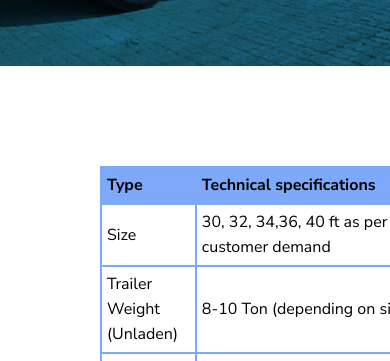
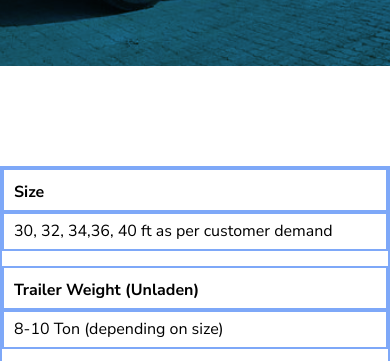
Before and after one commit to architmehta3/1_html_file, a plain HTML site: page box1.html in a window 390 px wide. Shown: the part 481-842 px from the top of the page. Drawn offline with Linux system fonts and the light colour scheme; files whose address does not match are found by name.

Commit message:
mobile responsive

```diff
--- a/assets/css/skew-responsive.css
+++ b/assets/css/skew-responsive.css
@@ -100,26 +100,14 @@
     .welcome-one {
         padding: 0px 0 0px;
     }
-
-
-
-
-
-
-
-
-
-
-
 }
-
 
 
 
 
 table.customTable {
     width: 50%;
-  margin: 100px;
+    margin: 100px auto; /* Centering the table */
     justify-content: center;
     background-color: #FFFFFF;
     border-collapse: collapse;
@@ -140,25 +128,42 @@ table.customTable thead {
     background-color: #7EA8F8;
   }
 
+  table.customTable tbody td:first-child {
+    font-weight: bold;
+  }
 
+  @media (max-width: 768px) {
+      table.customTable, table.customTable tbody, table.customTable tr, table.customTable td, table.customTable th {
+          display: block;
+          width: 100%;
+      }
 
+      table.customTable thead {
+          display: none;
+      }
 
+      table.customTable tr {
+          margin-bottom: 15px; /* Add space between rows */
+      }
 
+      table.customTable td, table.customTable th {
+          text-align: left;
+          padding-left: 10px;
+          position: relative;
+      }
 
+      table.customTable td:first-child {
+          font-weight: bold;
+          padding-top: 10px;
+      }
 
-
-
-
-
-
-
-
-
-
-
-
-
-
+      table.customTable td::before {
+          content: attr(data-label);
+          font-weight: bold;
+          width: 100%;
+          display: block;
+      }
+  }
 
 
 /* Tablet Layout: 768px. */
--- a/box1.html
+++ b/box1.html
@@ -383,7 +383,7 @@
                         </div>
                         <div class="text">
                           <p>
-                            Nithara puliya, near Old RTO office,<br />
+                            Nithara, puliya, near Old RTO office,<br />
                             Shahpura, Jaipur Rajasthan 303103
                           </p>
                         </div>
```
Lines whose indentation alone changed are shown as unchanged.
